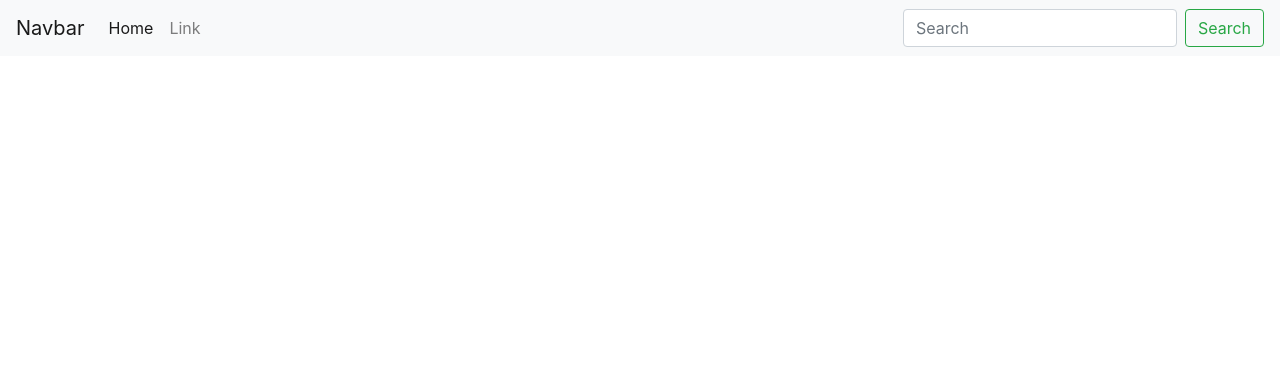
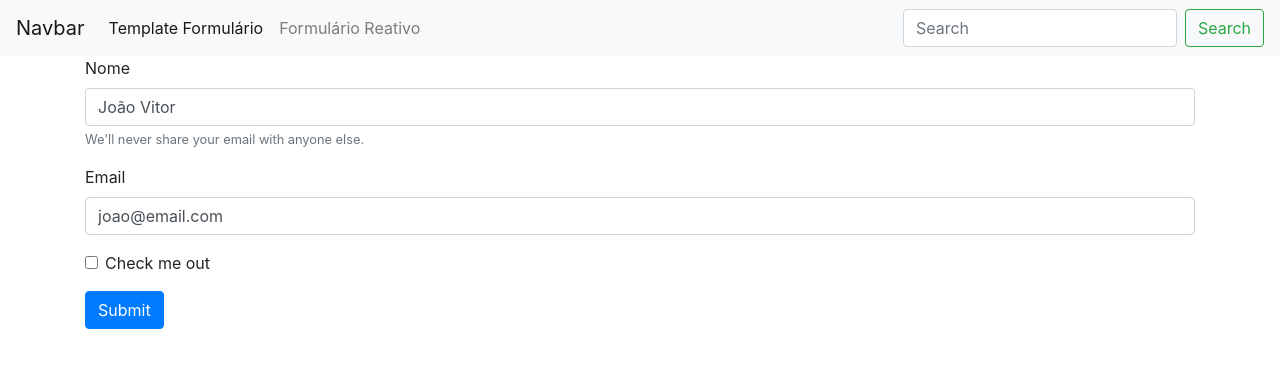
Before and after one commit to Jo40519/estudosAngularForm, an Angular app in the folder formsAngular/: page / in a window 1280 px wide. Shown: the top 368 px of the page. Built offline with nearby package versions, Linux system fonts and the light colour scheme.

Commit message:
Começando estudos form template driven

```diff
--- a/formsAngular/src/app/app-routing.module.ts
+++ b/formsAngular/src/app/app-routing.module.ts
@@ -1,7 +1,23 @@
 import { NgModule } from '@angular/core';
 import { RouterModule, Routes } from '@angular/router';
+import { DataFormtComponent } from './data-formt/data-formt.component';
+import { TemplateFormComponent } from './template-form/template-form.component';
 
-const routes: Routes = [];
+const routes: Routes = [
+  {
+    path: 'templateForm',
+    component: TemplateFormComponent
+  },
+  {
+    path: 'dataForm',
+    component: DataFormtComponent
+  },
+  {
+    path: '',
+    pathMatch: 'full',
+    component: TemplateFormComponent
+  }
+];
 
 @NgModule({
   imports: [RouterModule.forRoot(routes)],
--- a/formsAngular/src/app/app.component.html
+++ b/formsAngular/src/app/app.component.html
@@ -7,10 +7,10 @@
   <div class="collapse navbar-collapse" id="navbarSupportedContent">
     <ul class="navbar-nav mr-auto">
       <li class="nav-item active">
-        <a class="nav-link" routerLink="/templateForm">Home <span class="sr-only">(current)</span></a>
+        <a class="nav-link" routerLink="/templateForm">Template Formulário <span class="sr-only">(current)</span></a>
       </li>
       <li class="nav-item">
-        <a class="nav-link" routerLink="/dataForm">Link</a>
+        <a class="nav-link" routerLink="/dataForm">Formulário Reativo</a>
       </li>
     </ul>
     <form class="form-inline my-2 my-lg-0">
--- /dev/null
+++ b/formsAngular/src/app/data-formt/data-formt.component.html
@@ -0,0 +1,3 @@
+<p>
+  data-formt works!
+</p>
--- /dev/null
+++ b/formsAngular/src/app/data-formt/data-formt.component.ts
@@ -0,0 +1,15 @@
+import { Component, OnInit } from '@angular/core';
+
+@Component({
+  selector: 'app-data-formt',
+  templateUrl: './data-formt.component.html',
+  styleUrls: ['./data-formt.component.css']
+})
+export class DataFormtComponent implements OnInit {
+
+  constructor() { }
+
+  ngOnInit() {
+  }
+
+}
--- /dev/null
+++ b/formsAngular/src/app/template-form/template-form.component.html
@@ -0,0 +1,16 @@
+<form #f="ngForm" (ngSubmit)="onSubmit(f)">
+  <div class="form-group">
+    <label for="nome">Nome</label>
+    <input type="email" class="form-control" id="nome" aria-describedby="emailHelp" [(ngModel)]="usuario.nome" name="nome">
+    <small id="emailHelp" class="form-text text-muted">We'll never share your email with anyone else.</small>
+  </div>
+  <div class="form-group">
+    <label for="email">Email</label>
+    <input type="email" class="form-control" id="email" [(ngModel)]="usuario.email" name="email">
+  </div>
+  <div class="form-group form-check">
+    <input type="checkbox" class="form-check-input" id="exampleCheck1">
+    <label class="form-check-label" for="exampleCheck1">Check me out</label>
+  </div>
+  <button type="submit" class="btn btn-primary">Submit</button>
+</form>
--- /dev/null
+++ b/formsAngular/src/app/template-form/template-form.component.ts
@@ -0,0 +1,27 @@
+import { Component, OnInit } from '@angular/core';
+
+@Component({
+  selector: 'app-template-form',
+  templateUrl: './template-form.component.html',
+  styleUrls: ['./template-form.component.css']
+})
+export class TemplateFormComponent implements OnInit {
+
+
+  public usuario: any = {
+    nome: 'João Vitor',
+    email: 'joao@email.com'
+  }
+
+  constructor() { }
+
+  ngOnInit() {
+  }
+
+
+  onSubmit(form: any) {
+    console.log(form)
+
+    console.log(this.usuario)
+  }
+}
```
Also changed, not shown: formsAngular/src/app/app.module.ts (+9 -3 lines), formsAngular/src/app/data-formt/data-formt.component.css (added), formsAngular/src/app/template-form/template-form.component.css (added), 2 other files (tests, documents, lock files or other folders).
